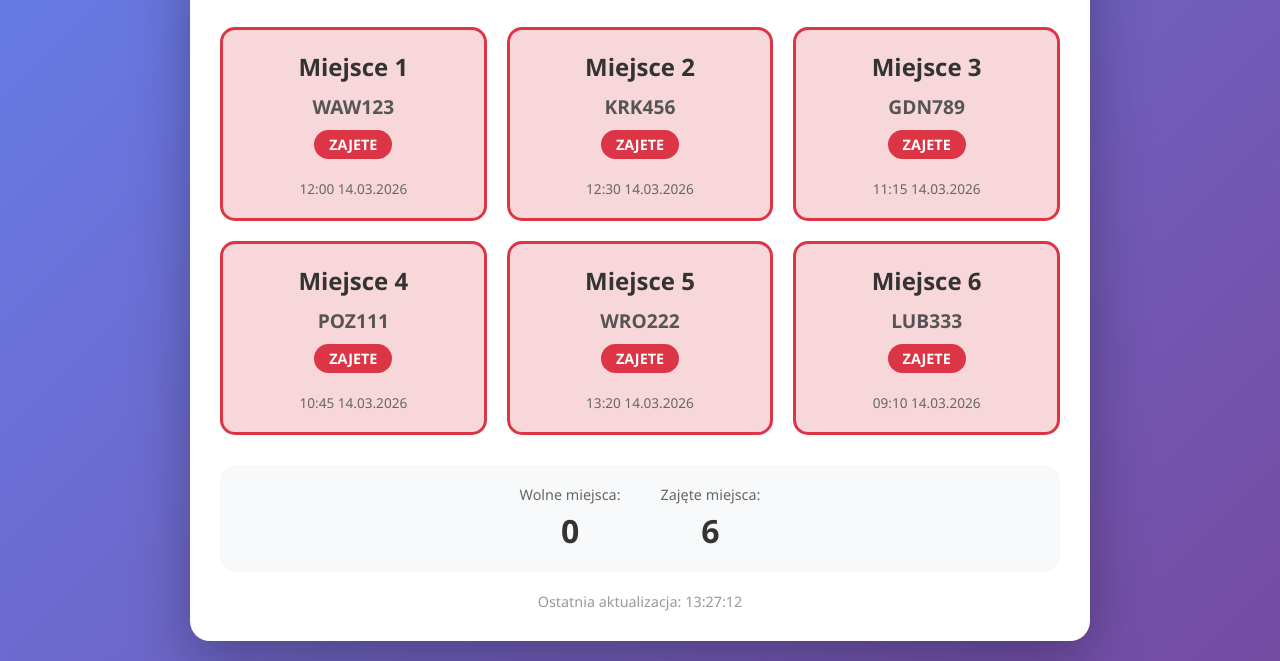
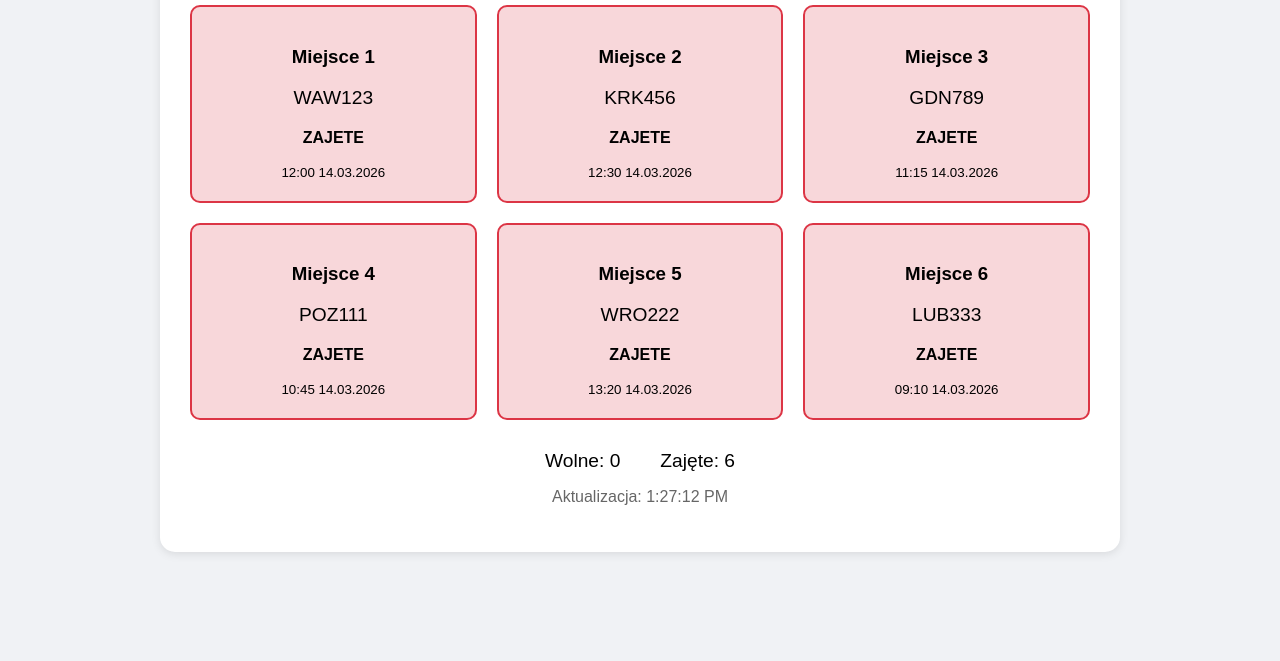
Before and after one commit to Wqst32/aiparking, a plain HTML site: page index.html in a window 1280 px wide. Shown: the part 142-803 px from the top of the page. Drawn offline with Linux system fonts and the light colour scheme.

Commit message:
Update index.html

```diff
--- a/index.html
+++ b/index.html
@@ -5,199 +5,110 @@
     <meta name="viewport" content="width=device-width, initial-scale=1.0">
     <title>Monitor Parkingu</title>
     <style>
-        * { margin: 0; padding: 0; box-sizing: border-box; }
         body {
-            font-family: 'Segoe UI', Tahoma, Geneva, Verdana, sans-serif;
-            background: linear-gradient(135deg, #667eea 0%, #764ba2 100%);
-            min-height: 100vh;
+            font-family: Arial, sans-serif;
+            background: #f0f2f5;
             padding: 20px;
         }
         .container {
             max-width: 900px;
             margin: 0 auto;
             background: white;
-            border-radius: 20px;
             padding: 30px;
-            box-shadow: 0 20px 60px rgba(0,0,0,0.3);
+            border-radius: 15px;
+            box-shadow: 0 2px 10px rgba(0,0,0,0.1);
         }
         h1 {
+            text-align: center;
             color: #333;
-            text-align: center;
-            margin-bottom: 10px;
-            font-size: 2.5em;
         }
-        .subtitle {
-            text-align: center;
-            color: #666;
-            margin-bottom: 30px;
-            font-size: 1.1em;
-        }
-        .parking-grid {
+        .grid {
             display: grid;
             grid-template-columns: repeat(3, 1fr);
             gap: 20px;
-            margin-bottom: 30px;
+            margin: 30px 0;
         }
-        .parking-spot {
-            background: #f5f5f5;
-            border-radius: 15px;
+        .miejsce {
             padding: 20px;
+            border-radius: 10px;
             text-align: center;
-            transition: all 0.3s ease;
-            border: 3px solid transparent;
         }
-        .parking-spot.wolne {
+        .wolne {
             background: #d4edda;
-            border-color: #28a745;
+            border: 2px solid #28a745;
         }
-        .parking-spot.zajete {
+        .zajete {
             background: #f8d7da;
-            border-color: #dc3545;
-        }
-        .spot-number {
-            font-size: 1.5em;
-            font-weight: bold;
-            color: #333;
-            margin-bottom: 10px;
-        }
-        .spot-plate {
-            font-size: 1.2em;
-            font-weight: 600;
-            margin-bottom: 10px;
-            color: #555;
-        }
-        .spot-status {
-            display: inline-block;
-            padding: 5px 15px;
-            border-radius: 20px;
-            font-weight: 600;
-            text-transform: uppercase;
-            font-size: 0.9em;
-            margin-bottom: 10px;
-        }
-        .wolne .spot-status { background: #28a745; color: white; }
-        .zajete .spot-status { background: #dc3545; color: white; }
-        .spot-time {
-            font-size: 0.85em;
-            color: #666;
-            margin-top: 10px;
+            border: 2px solid #dc3545;
         }
         .stats {
             display: flex;
             justify-content: center;
             gap: 40px;
-            margin-top: 20px;
-            padding: 20px;
-            background: #f8f9fa;
-            border-radius: 15px;
+            font-size: 1.2em;
         }
-        .stat-item { text-align: center; }
-        .stat-label {
-            display: block;
-            color: #666;
-            font-size: 0.9em;
-            margin-bottom: 5px;
-        }
-        .stat-value {
-            font-size: 2em;
-            font-weight: bold;
-            color: #333;
-        }
-        .last-update {
+        .blad {
+            color: red;
             text-align: center;
-            margin-top: 20px;
-            color: #999;
-            font-size: 0.9em;
-        }
-        .error-message {
-            background: #f8d7da;
-            color: #721c24;
-            padding: 15px;
-            border-radius: 10px;
-            margin-bottom: 20px;
-            text-align: center;
+            padding: 10px;
             display: none;
-        }
-        @media (max-width: 600px) {
-            .parking-grid { grid-template-columns: repeat(2, 1fr); }
         }
     </style>
 </head>
 <body>
     <div class="container">
-        <h1>🚗 Monitor Parkingu</h1>
-        <p class="subtitle">6 miejsc parkingowych - odświeżanie co 5 sekund</p>
+        <h1>🚗 Parking 6 miejsc</h1>
 
-        <div class="error-message" id="errorMessage"></div>
+        <div class="blad" id="blad"></div>
 
-        <div class="parking-grid" id="parkingGrid">
-            <!-- Miejsca będą generowane przez JavaScript -->
+        <div class="grid" id="grid"></div>
+
+        <div class="stats">
+            <div>Wolne: <span id="wolne">0</span></div>
+            <div>Zajęte: <span id="zajete">0</span></div>
         </div>
 
-        <div class="stats">
-            <div class="stat-item">
-                <span class="stat-label">Wolne miejsca:</span>
-                <span class="stat-value" id="freeSpots">0</span>
-            </div>
-            <div class="stat-item">
-                <span class="stat-label">Zajęte miejsca:</span>
-                <span class="stat-value" id="occupiedSpots">0</span>
-            </div>
-        </div>
-
-        <div class="last-update">
-            Ostatnia aktualizacja: <span id="lastUpdate">--:--:--</span>
-        </div>
+        <p style="text-align: center; color: #666;" id="czas"></p>
     </div>
 
     <script>
-        async function fetchParkingData() {
+        async function ladujDane() {
             try {
-                // Ładujemy dane bezpośrednio z pliku JSON
-                const response = await fetch('data/parking.json?_=' + new Date().getTime());
-                const data = await response.json();
+                const response = await fetch('data/parking.json?_=' + Date.now());
+                const dane = await response.json();
 
-                document.getElementById('errorMessage').style.display = 'none';
-                updateParkingDisplay(data);
-                updateLastUpdateTime();
+                let html = '';
+                let wolne = 0;
+                let zajete = 0;
+
+                dane.forEach(m => {
+                    if (m.status === 'wolne') wolne++;
+                    else zajete++;
+
+                    html += `
+                        <div class="miejsce ${m.status}">
+                            <h3>Miejsce ${m.id}</h3>
+                            <p style="font-size: 1.2em;">${m.blacha}</p>
+                            <p style="font-weight: bold;">${m.status.toUpperCase()}</p>
+                            <small>${m.czas}</small>
+                        </div>
+                    `;
+                });
+
+                document.getElementById('grid').innerHTML = html;
+                document.getElementById('wolne').textContent = wolne;
+                document.getElementById('zajete').textContent = zajete;
+                document.getElementById('czas').textContent = 'Aktualizacja: ' + new Date().toLocaleTimeString();
+                document.getElementById('blad').style.display = 'none';
+
             } catch (error) {
-                console.error('Błąd:', error);
-                document.getElementById('errorMessage').style.display = 'block';
-                document.getElementById('errorMessage').textContent = 'Błąd ładowania danych: ' + error.message;
+                document.getElementById('blad').style.display = 'block';
+                document.getElementById('blad').textContent = 'Błąd: ' + error.message;
             }
         }
 
-        function updateParkingDisplay(spots) {
-            const grid = document.getElementById('parkingGrid');
-            let freeCount = 0;
-            let occupiedCount = 0;
-
-            grid.innerHTML = spots.map(spot => {
-                if (spot.status === 'wolne') freeCount++;
-                else occupiedCount++;
-
-                return `
-                    <div class="parking-spot ${spot.status}">
-                        <div class="spot-number">Miejsce ${spot.id}</div>
-                        <div class="spot-plate">${spot.blacha}</div>
-                        <div class="spot-status">${spot.status}</div>
-                        <div class="spot-time">${spot.czas}</div>
-                    </div>
-                `;
-            }).join('');
-
-            document.getElementById('freeSpots').textContent = freeCount;
-            document.getElementById('occupiedSpots').textContent = occupiedCount;
-        }
-
-        function updateLastUpdateTime() {
-            const now = new Date();
-            document.getElementById('lastUpdate').textContent = now.toLocaleTimeString('pl-PL');
-        }
-
-        // Odświeżanie co 5 sekund
-        setInterval(fetchParkingData, 5000);
-        fetchParkingData();
+        ladujDane();
+        setInterval(ladujDane, 5000);
     </script>
 </body>
 </html>
```
